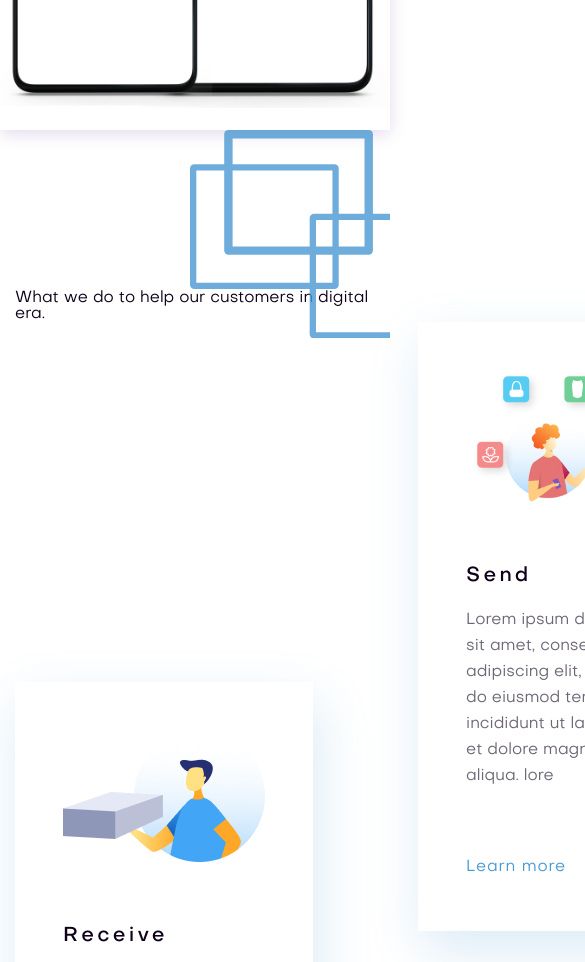
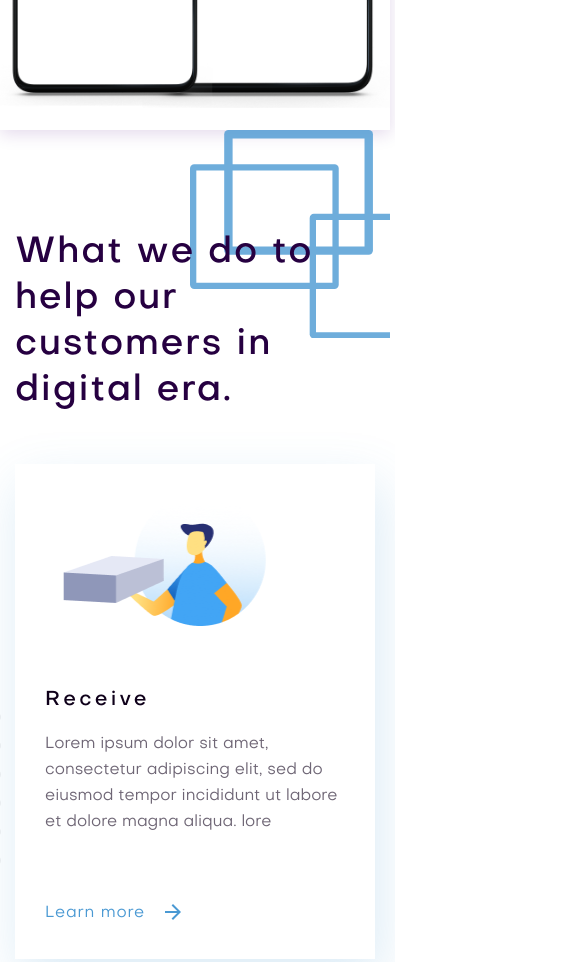
Before and after one commit to olimpiuus/FoxmindEd-Front-End-html-css, a plain HTML site: page index.html in a window 390 px wide. Shown: the part 1220-2182 px from the top of the page, 585 px wide, since content can reach past the window. Drawn offline with Linux system fonts and the light colour scheme; files whose address does not match are found by name.

Commit message:
add response to service.sass

```diff
--- a/css/services.sass
+++ b/css/services.sass
@@ -11,9 +11,16 @@ $translate-design-card-vertical : -70px
 .services
   position: relative
   &__container
-    padding-top: 160px
+    padding-top: 80px
     padding-bottom: 150px
   &__title
+    font-size: 36px
+    font-weight: 500
+    letter-spacing: 0.05em
+    line-height: calc(46/36)
+    max-width: 395px
+    color: #260041
+    transform: translateY(85%)
   &__cards-list
     display: grid
     grid-template-columns: 1fr 1fr
@@ -59,6 +66,11 @@ $translate-design-card-vertical : -70px
   &__image
     height: 132px
     width: auto
+    &_above
+      transform: scale(1.4) translateY(-30px)
+    &_right
+      transform: translateX(-15%)
+
 
   &__title
     margin-top: 55px
@@ -106,14 +118,13 @@ $translate-design-card-vertical : -70px
     top: 50%
 
   &>.card__logo-wrapper>.card__image
-    transform: translateX(-15%)
+
 
 #card2
   &::before
     right: $translate-design-card-horizontal
     top: $translate-design-card-vertical
-  &>.card__logo-wrapper>.card__image
-    transform: scale(1.4) translateY(-30px)
+
 
 #card3
   &::before
@@ -125,3 +136,45 @@ $translate-design-card-vertical : -70px
 
         100%
           transform: translate(20px, 3px)
+
+@media (max-width: 1250px)
+  $translate-design-card-horizontal : -20px
+  #card2
+    &::before
+      right: $translate-design-card-horizontal
+
+  #card3
+    &::before
+      right: $translate-design-card-horizontal
+
+@media (max-width: 850px)
+  .services
+    &__container
+      padding-top: 40px
+      padding-bottom: 80px
+    &__cards-list
+      gap: 25px
+      row-gap: 25px
+    &__title
+      max-width: 289px
+      transform: translateY(50%)
+  .card
+    &__wrapper
+      padding: 30px
+
+@media (max-width: 650px)
+  .services
+    &__cards-list
+      grid-template-columns: 1fr
+      row-gap: 100px
+    &__container
+      padding-top: 100px
+      padding-bottom: 100px
+    &__title
+      max-width: 100%
+      transform: translateY(0%)
+      margin-bottom: 50px
+
+    .card
+      &__wrapper
+        // padding: 48px
--- a/index.html
+++ b/index.html
@@ -54,7 +54,7 @@
                 <li class="services__card card" id="card1">
                     <div class="card__wrapper">
                         <div class="card__logo-wrapper">
-                            <img class="card__image" src="./img/services/1.png" alt="service receive">
+                            <img class="card__image card__image_right" src="./img/services/1.png" alt="service receive">
                         </div>
                         <h3 class="card__title">Receive</h3>
                         <p class="card__text">Lorem ipsum dolor sit amet, consectetur adipiscing elit, sed do eiusmod tempor incididunt ut labore et dolore magna aliqua. lore</p>
@@ -64,7 +64,7 @@
                 <li class="services__card card" id="card2">
                     <div class="card__wrapper">
                         <div class="card__logo-wrapper">
-                            <img class="card__image" src="./img/services/2.png" alt="service send">
+                            <img class="card__image card__image_above" src="./img/services/2.png" alt="service send">
                         </div>
                         <h3 class="card__title">Send</h3>
                         <p class="card__text">Lorem ipsum dolor sit amet, consectetur adipiscing elit, sed do eiusmod tempor incididunt ut labore et dolore magna aliqua. lore</p>
```
Also changed, not shown: css/style.css, 1 other file.
